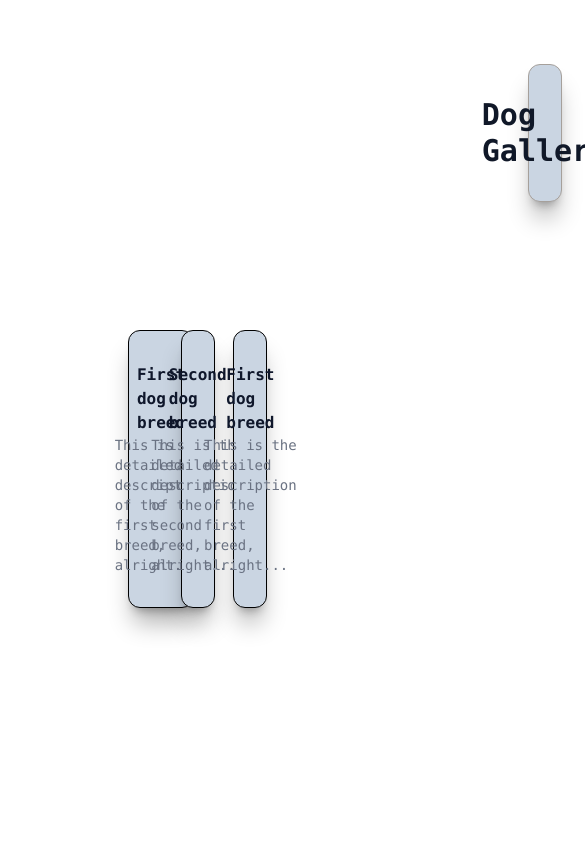
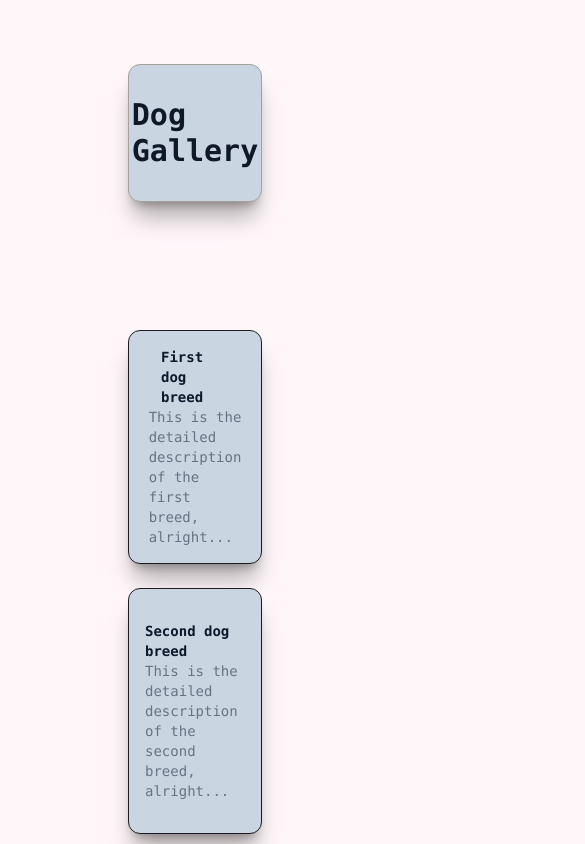
Before and after one commit to msgsummerpractice/laszlo_ludescher, an Angular app in the folder self_learning/angular/ng-app/: page / in a window 390 px wide. Shown: the top 844 px of the page, 585 px wide, since content can reach past the window. Built offline with nearby package versions, Linux system fonts and the light colour scheme.

Commit message:
making app.html  responsive

```diff
--- a/self_learning/angular/ng-app/angular.json
+++ b/self_learning/angular/ng-app/angular.json
@@ -25,9 +25,7 @@
                 "input": "public"
               }
             ],
-            "styles": [
-              "src/styles.css"
-            ]
+            "styles": ["src/material-theme.scss", "src/styles.css"]
           },
           "configurations": {
             "production": {
--- a/self_learning/angular/ng-app/package.json
+++ b/self_learning/angular/ng-app/package.json
@@ -11,10 +11,12 @@
   "private": true,
   "packageManager": "npm@11.16.0",
   "dependencies": {
+    "@angular/cdk": "^22.0.6",
     "@angular/common": "^22.0.0",
     "@angular/compiler": "^22.0.0",
     "@angular/core": "^22.0.0",
     "@angular/forms": "^22.0.0",
+    "@angular/material": "^22.0.6",
     "@angular/platform-browser": "^22.0.0",
     "@angular/router": "^22.0.0",
     "rxjs": "~7.8.0",
--- a/self_learning/angular/ng-app/src/app/app.html
+++ b/self_learning/angular/ng-app/src/app/app.html
@@ -1,11 +1,11 @@
 <div class="p-32 pt-16 bg-olive-300 flex flex-col h-dvh font-mono">
   <header
-    class="bg-slate-300 py-8 px-4 ml-100 mr-100 border border-stone-400 shadow-xl/30 flex items-center justify-center rounded-xl"
+    class="bg-slate-300 py-8 px-4 border border-stone-400 shadow-xl/30 flex items-center justify-center rounded-xl"
   >
     <p class="text-3xl font-bold text-gray-900">Dog Gallery</p>
   </header>
 
-  <div class="pt-32 grid grid-cols-3 gap-6">
+  <div class="pt-32 flex flex-col md:grid grid-cols-3 gap-6 md:">
     <div
       class="bg-slate-300 px-8 py-4 border border-olive-400 shadow-xl/30 flex flex-col items-center justify-center rounded-xl"
     >
--- a/self_learning/angular/ng-app/src/app/app.ts
+++ b/self_learning/angular/ng-app/src/app/app.ts
@@ -1,11 +1,12 @@
 import { Component, signal } from '@angular/core';
+import { MatButton } from '@angular/material/button';
 import { RouterOutlet } from '@angular/router';
 
 @Component({
   selector: 'app-root',
-  imports: [RouterOutlet],
+  imports: [RouterOutlet, MatButton],
   templateUrl: './app.html',
-  styleUrl: './app.css'
+  styleUrl: './app.css',
 })
 export class App {
   protected readonly title = signal('ng-app');
--- a/self_learning/angular/ng-app/src/index.html
+++ b/self_learning/angular/ng-app/src/index.html
@@ -3,6 +3,13 @@
   <head>
     <meta charset="utf-8" />
     <title>NgApp</title>
+    <link rel="preconnect" href="https://fonts.googleapis.com" />
+    <link rel="preconnect" href="https://fonts.gstatic.com" crossorigin />
+    <link
+      href="https://fonts.googleapis.com/css2?family=Roboto:wght@300;400;500&display=swap"
+      rel="stylesheet"
+    />
+    <link href="https://fonts.googleapis.com/icon?family=Material+Icons" rel="stylesheet" />
   </head>
   <body>
     <app-root></app-root>
--- /dev/null
+++ b/self_learning/angular/ng-app/src/material-theme.scss
@@ -0,0 +1,38 @@
+// Include theming for Angular Material with `mat.theme()`.
+// This Sass mixin will define CSS variables that are used for styling Angular Material
+// components according to the Material 3 design spec.
+// Learn more about theming and how to use it for your application's
+// custom components at https://material.angular.dev/guide/theming
+@use '@angular/material' as mat;
+
+html {
+  height: 100%;
+  @include mat.theme(
+    (
+      color: (
+        primary: mat.$magenta-palette,
+        tertiary: mat.$violet-palette,
+      ),
+      typography: Roboto,
+      density: 0,
+    )
+  );
+}
+
+body {
+  // Default the application to a light color theme. This can be changed to
+  // `dark` to enable the dark color theme, or to `light dark` to defer to the
+  // user's system settings.
+  color-scheme: light;
+
+  // Set a default background, font and text colors for the application using
+  // Angular Material's system-level CSS variables. Learn more about these
+  // variables at https://material.angular.dev/guide/system-variables
+  background-color: var(--mat-sys-surface);
+  color: var(--mat-sys-on-surface);
+  font: var(--mat-sys-body-medium);
+
+  // Reset the user agent margin.
+  margin: 0;
+  height: 100%;
+}
```
Also changed, not shown: 1 other file (tests, documents, lock files or other folders).
